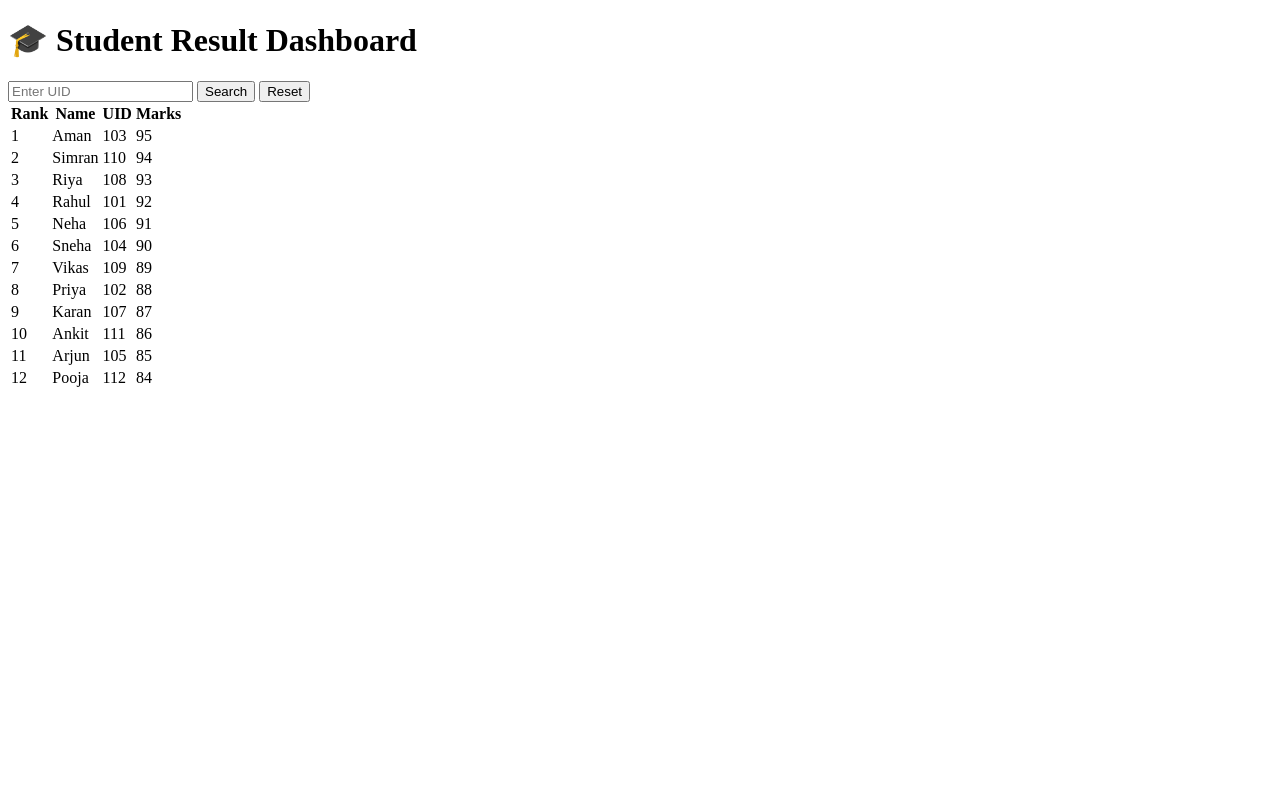
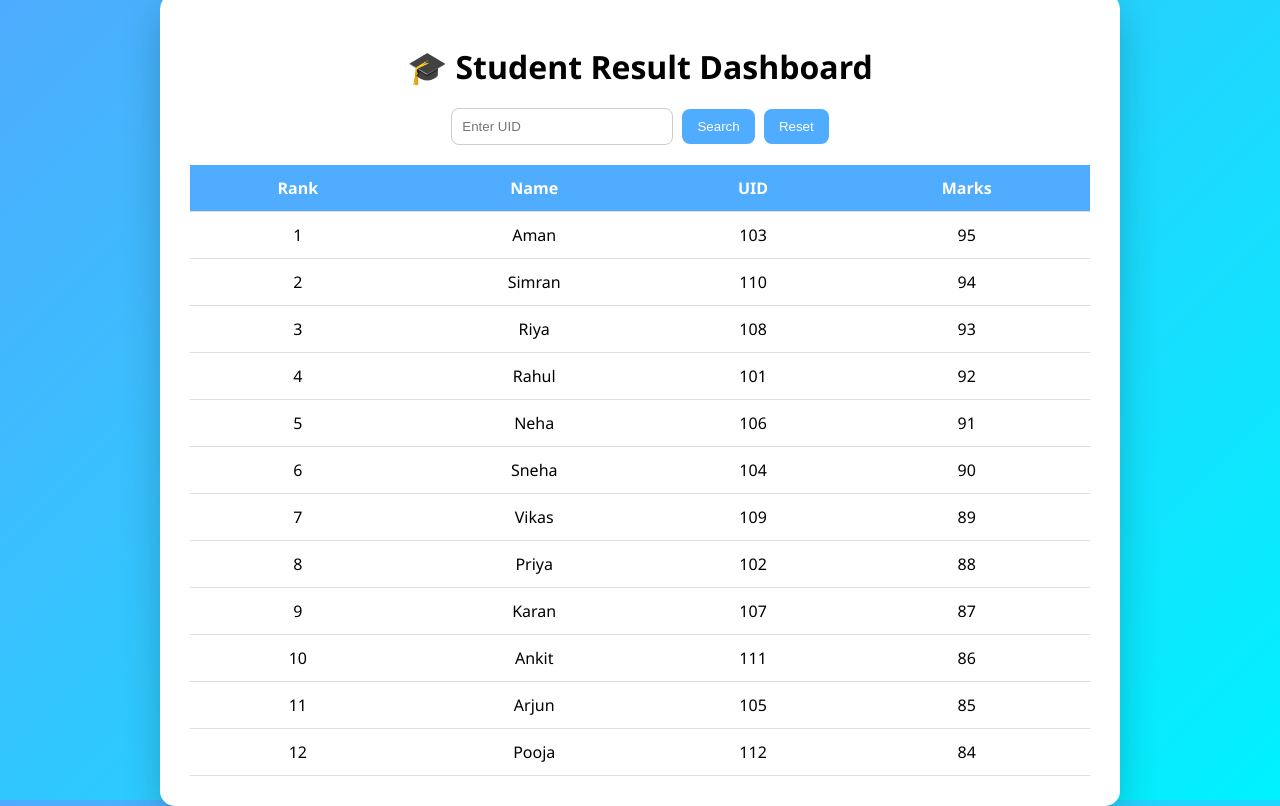
Before and after one commit to EMPERORkingo/student-dashboard, a plain HTML site: page index.html in a window 1280 px wide. Drawn offline with Linux system fonts and the light colour scheme.

Commit message:
Update style.css

```diff
--- a/style.css
+++ b/style.css
@@ -1,52 +1,73 @@
-let students = [
-  { name: "Rahul", uid: 101, marks: 92 },
-  { name: "Priya", uid: 102, marks: 88 },
-  { name: "Aman", uid: 103, marks: 95 },
-  { name: "Sneha", uid: 104, marks: 90 },
-  { name: "Arjun", uid: 105, marks: 85 },
-  { name: "Neha", uid: 106, marks: 91 },
-  { name: "Karan", uid: 107, marks: 87 },
-  { name: "Riya", uid: 108, marks: 93 },
-  { name: "Vikas", uid: 109, marks: 89 },
-  { name: "Simran", uid: 110, marks: 94 },
-  { name: "Ankit", uid: 111, marks: 86 },
-  { name: "Pooja", uid: 112, marks: 84 }
-];
-
-// Sort & rank
-students.sort((a, b) => b.marks - a.marks);
-students.forEach((s, i) => s.rank = i + 1);
-
-function loadTable(data) {
-  let body = document.getElementById("tableBody");
-  body.innerHTML = "";
-
-  data.forEach(s => {
-    body.innerHTML += `
-      <tr>
-        <td>${s.rank}</td>
-        <td>${s.name}</td>
-        <td>${s.uid}</td>
-        <td>${s.marks}</td>
-      </tr>`;
-  });
+body {
+  font-family: 'Segoe UI', sans-serif;
+  background: linear-gradient(135deg, #4facfe, #00f2fe);
+  margin: 0;
+  display: flex;
+  justify-content: center;
+  align-items: center;
+  height: 100vh;
 }
 
-loadTable(students);
-
-// Search
-function searchStudent() {
-  let uid = document.getElementById("searchUID").value;
-  let result = students.filter(s => s.uid == uid);
-
-  if (result.length > 0) {
-    loadTable(result);
-  } else {
-    alert("Student not found!");
-  }
+/* Main container */
+.container {
+  width: 80%;
+  max-width: 900px;
+  background: white;
+  padding: 30px;
+  border-radius: 15px;
+  box-shadow: 0 15px 40px rgba(0,0,0,0.2);
+  text-align: center;
 }
 
-// Reset
-function resetTable() {
-  loadTable(students);
+/* Title */
+h1 {
+  margin-bottom: 20px;
 }
+
+/* Search */
+.search-box {
+  margin-bottom: 20px;
+}
+
+input {
+  padding: 10px;
+  width: 200px;
+  border-radius: 8px;
+  border: 1px solid #ccc;
+}
+
+button {
+  padding: 10px 15px;
+  margin-left: 5px;
+  border: none;
+  border-radius: 8px;
+  background: #4facfe;
+  color: white;
+  cursor: pointer;
+}
+
+button:hover {
+  background: #007bff;
+}
+
+/* Table */
+table {
+  width: 100%;
+  border-collapse: collapse;
+  margin-top: 20px;
+}
+
+th {
+  background: #4facfe;
+  color: white;
+}
+
+th, td {
+  padding: 12px;
+  text-align: center;
+  border-bottom: 1px solid #ddd;
+}
+
+tr:hover {
+  background: #f1f1f1;
+}
```
